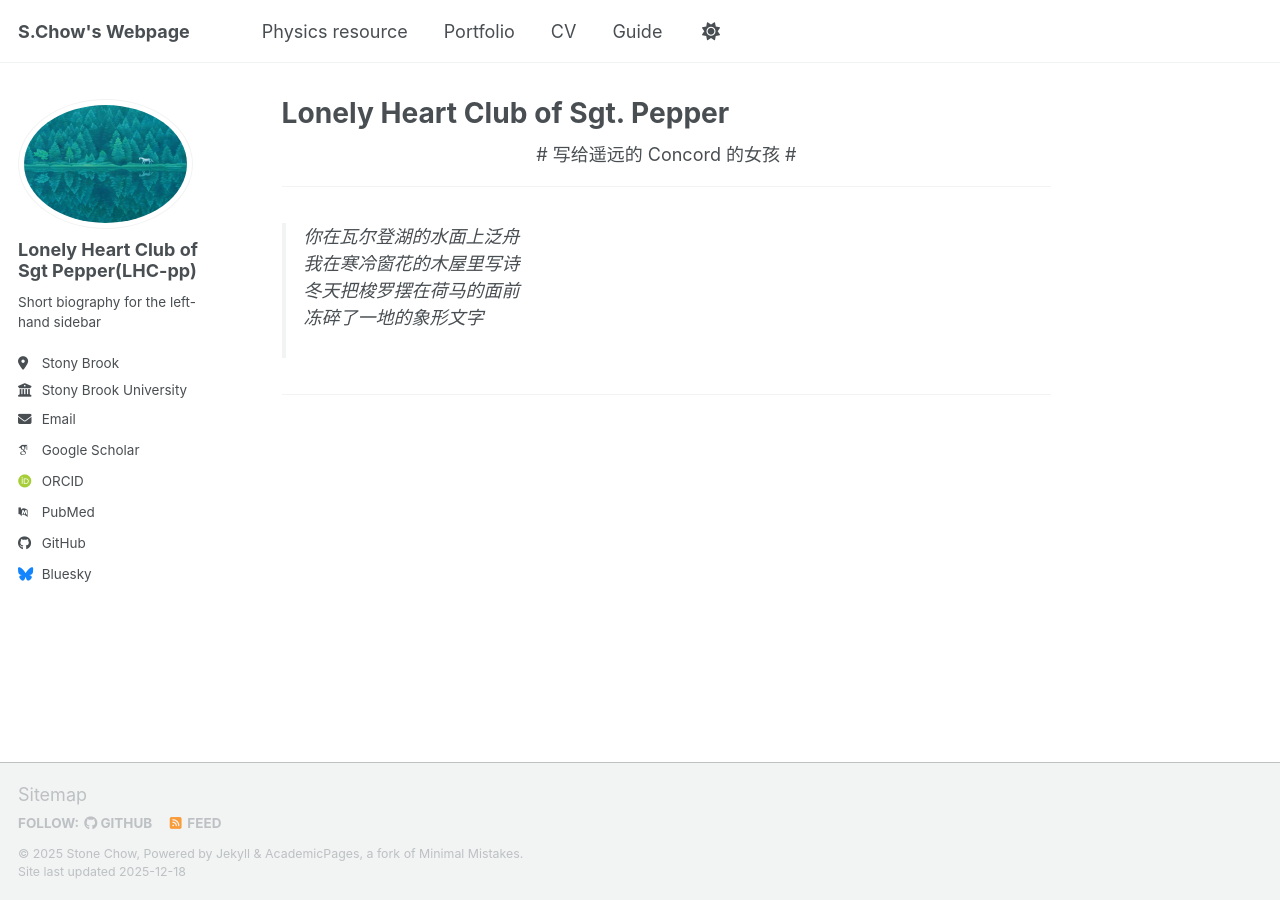
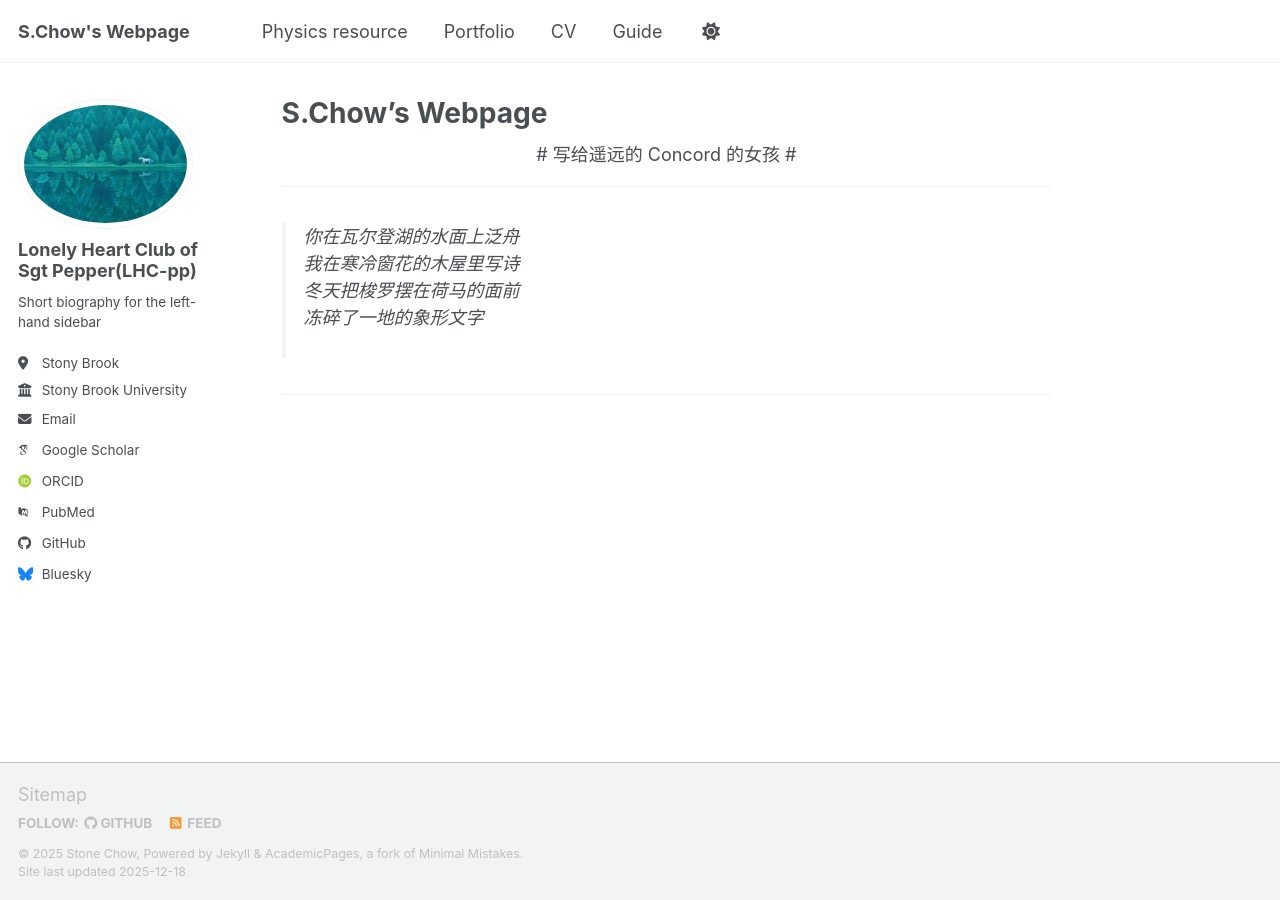
Before and after one commit to StoneChou2007/StoneChou2007, a Jekyll site: the page built from _pages/about.md, in a window 1280 px wide. Built offline with Jekyll 4.4.1, drawn with Linux system fonts in a browser that asks for light colours; some web fonts are replaced; a script bundle is joined from its source files by our own code; library files that are not in the unit come from our copies.

Commit message:
Update about.md

```diff
--- a/_pages/about.md
+++ b/_pages/about.md
@@ -1,6 +1,6 @@
 ---
 permalink: /
-title: "Lonely Heart Club of Sgt. Pepper"
+title: "S.Chow's Webpage"
 author_profile: true
 redirect_from:
   - /about/
```
